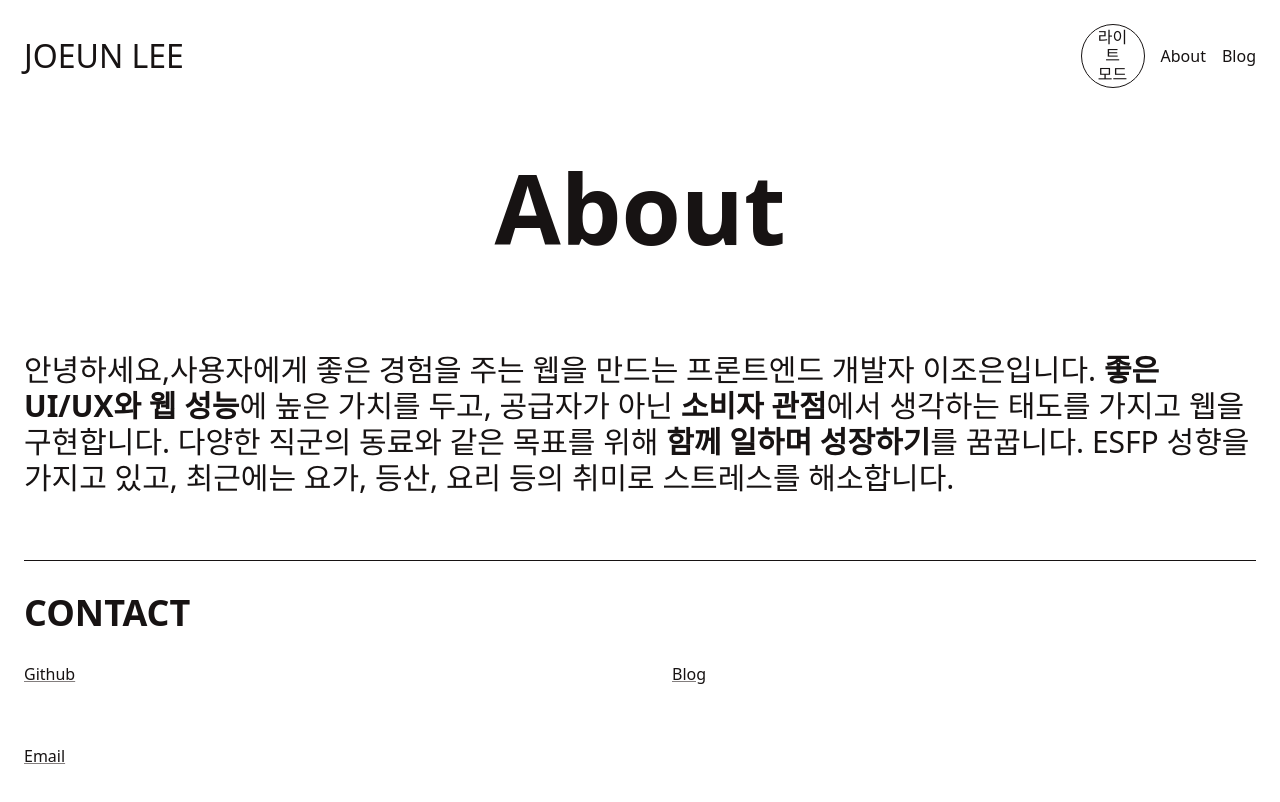
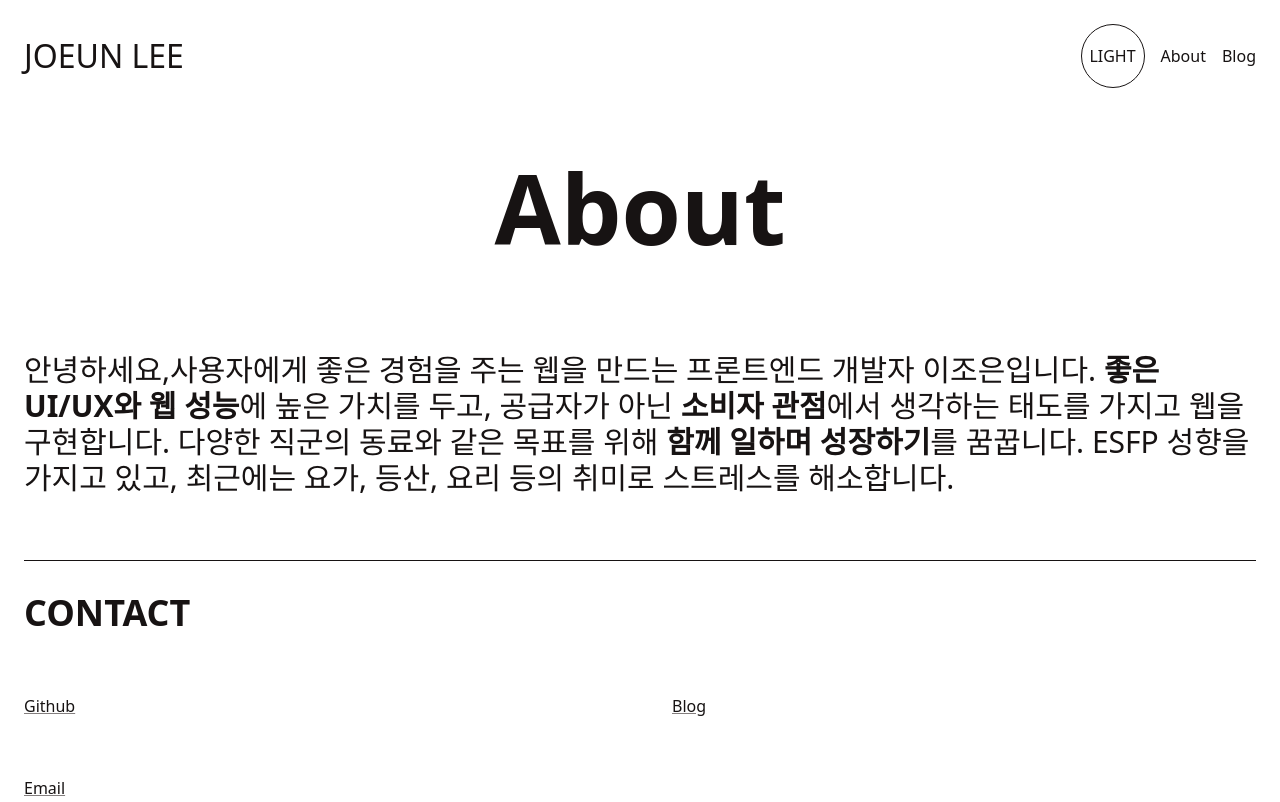
Before and after one commit to joyfuljoeunlee/joyfuljoeunlee-blog, a Gatsby site: page /about in a window 1280 px wide. Shown: the top 802 px of the page. Built offline with nearby package versions, Linux system fonts and the light colour scheme; Gatsby itself is replaced by a stand-in of ours.

Commit message:
테마 토글 텍스트 변경

```diff
--- a/src/components/DarkThemeToggle.js
+++ b/src/components/DarkThemeToggle.js
@@ -13,18 +13,18 @@ const DarkThemeToggle = () => {
   }, [])
 
   useEffect(() => {
-    setTheme(isDarkTheme ? "다크 모드" : "라이트 모드")
+    setTheme(isDarkTheme ? "DARK" : "LIGHT")
   }, [isDarkTheme])
 
   const switchTheme = () => {
     if (isDarkTheme) {
       setIsDarkTheme(false)
-      setTheme("라이트 모드")
+      setTheme("LIGHT")
       localStorage.theme = "light"
       document.documentElement.classList.remove("dark")
     } else {
       setIsDarkTheme(true)
-      setTheme("다크 모드")
+      setTheme("DARK")
       localStorage.theme = "dark"
       document.documentElement.classList.add("dark")
     }
--- a/src/pages/about.js
+++ b/src/pages/about.js
@@ -15,7 +15,7 @@ const AboutSection = ({ heading, children }) => {
       {heading && (
         <h2 className="pt-8 text-4xl font-bold border-t-default">{heading}</h2>
       )}
-      <div className="grid grid-cols-1 tablet:grid-cols-2 gap-16 mt-8">
+      <div className="grid grid-cols-1 tablet:grid-cols-2 gap-16 mt-16">
         {children}
       </div>
     </motion.div>
```
